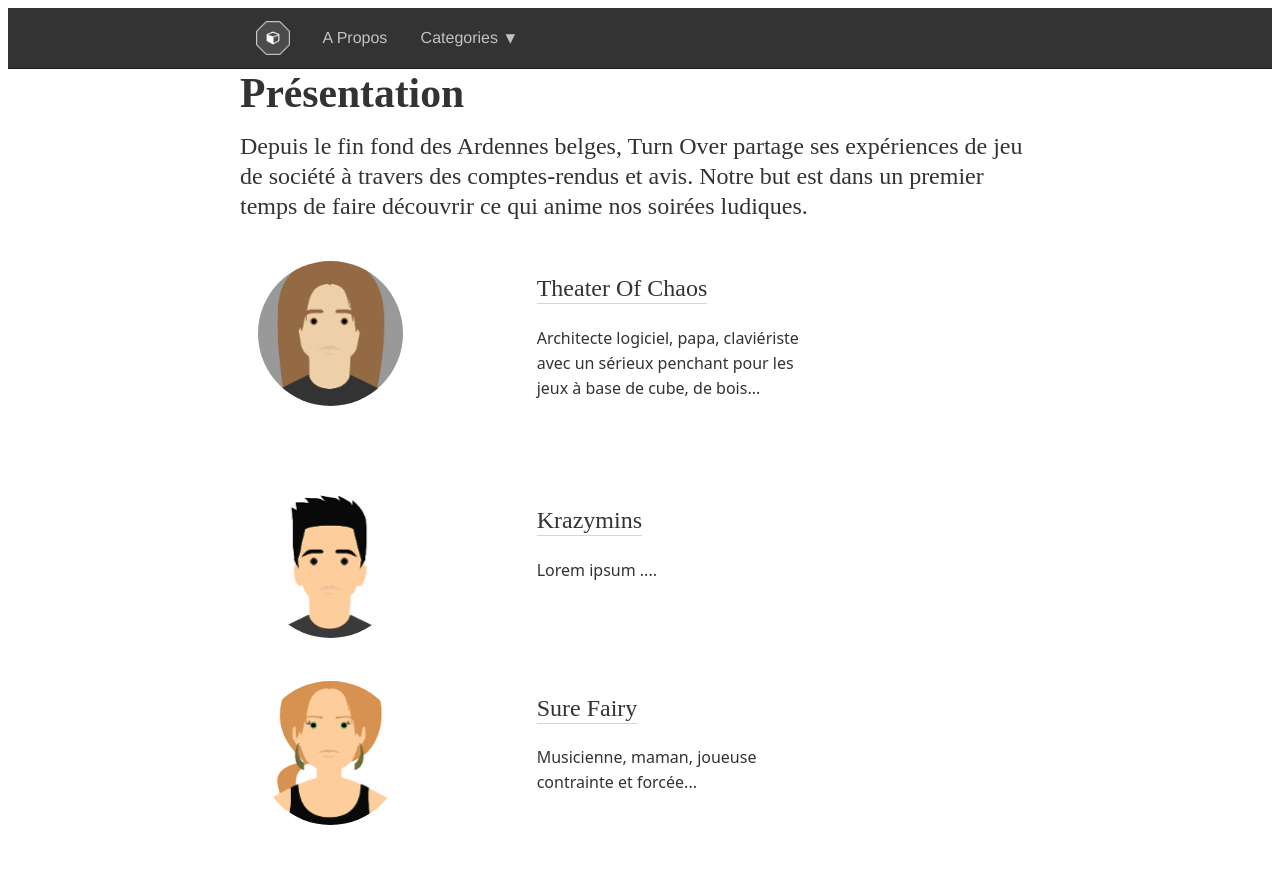
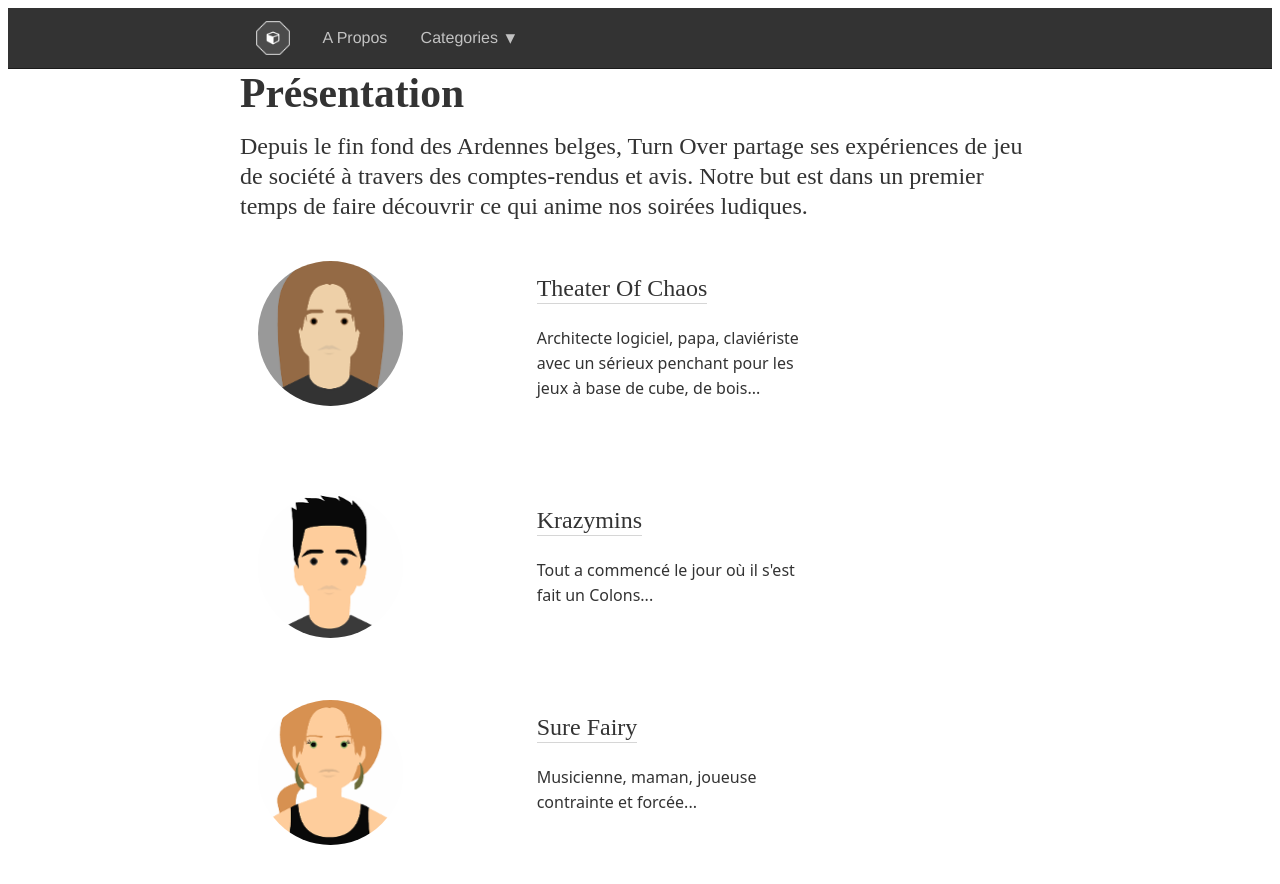
Before and after one commit to turn-over/turn-over, a Jekyll site: the page built from bloggers/index.html, in a window 1280 px wide and 900 px high. Shown: the top 884 px of the window. Built offline with Jekyll 4.4.1, drawn with Linux system fonts in a browser that asks for light colours; nearby versions of some CDN libraries; library files that are not in the unit come from our copies.

Commit message:
added author desc

```diff
--- a/_data/authors.yml
+++ b/_data/authors.yml
@@ -10,7 +10,7 @@ krazymins:
     email: Krazymins@gmail.com
     avatar: /assets/img/avatar/avatar-krazymins-small.png
     web: http://turn-over.github.io
-    description: Lorem ipsum ....
+    description: Tout a commencé le jour où il s'est fait un Colons...
 surefairy:
     name: Sure Fairy
     web: http://turn-over.github.io
```
